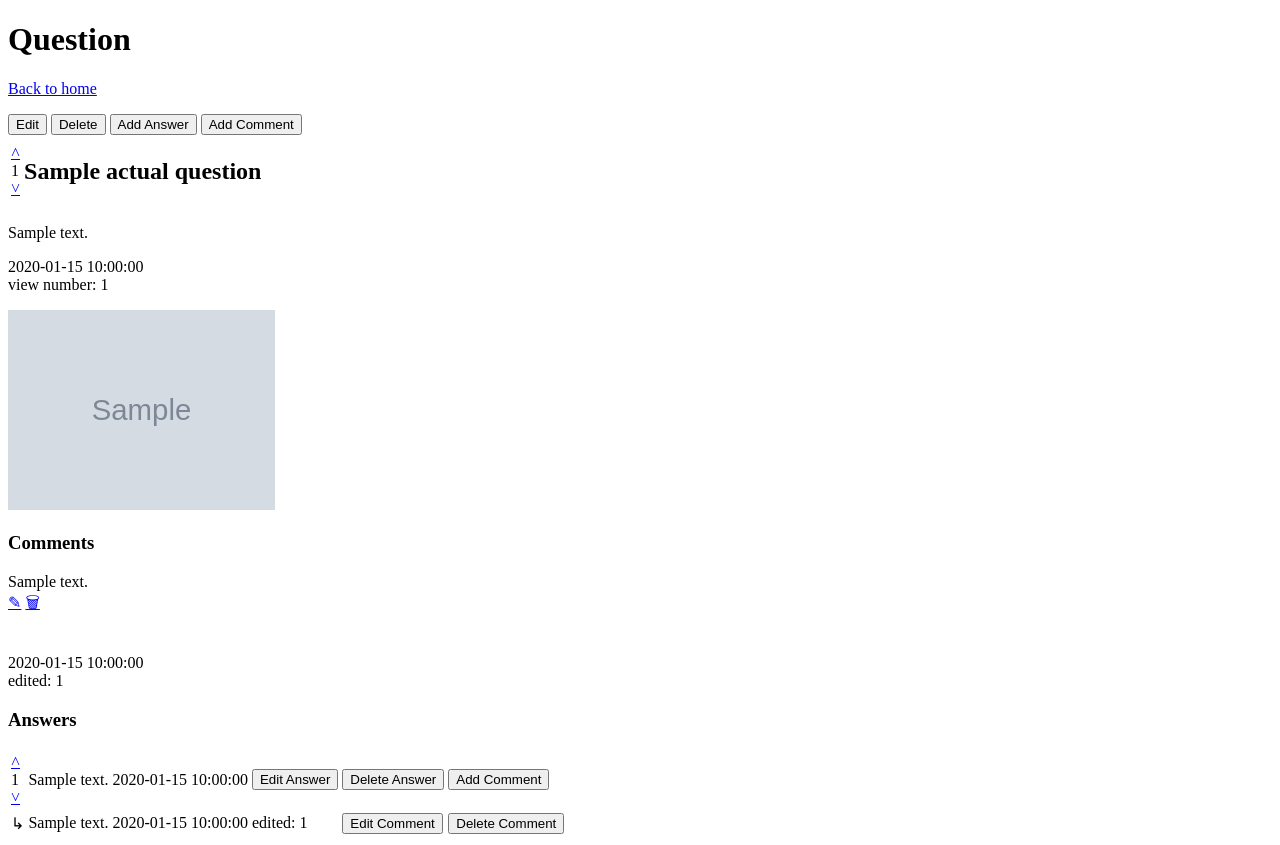
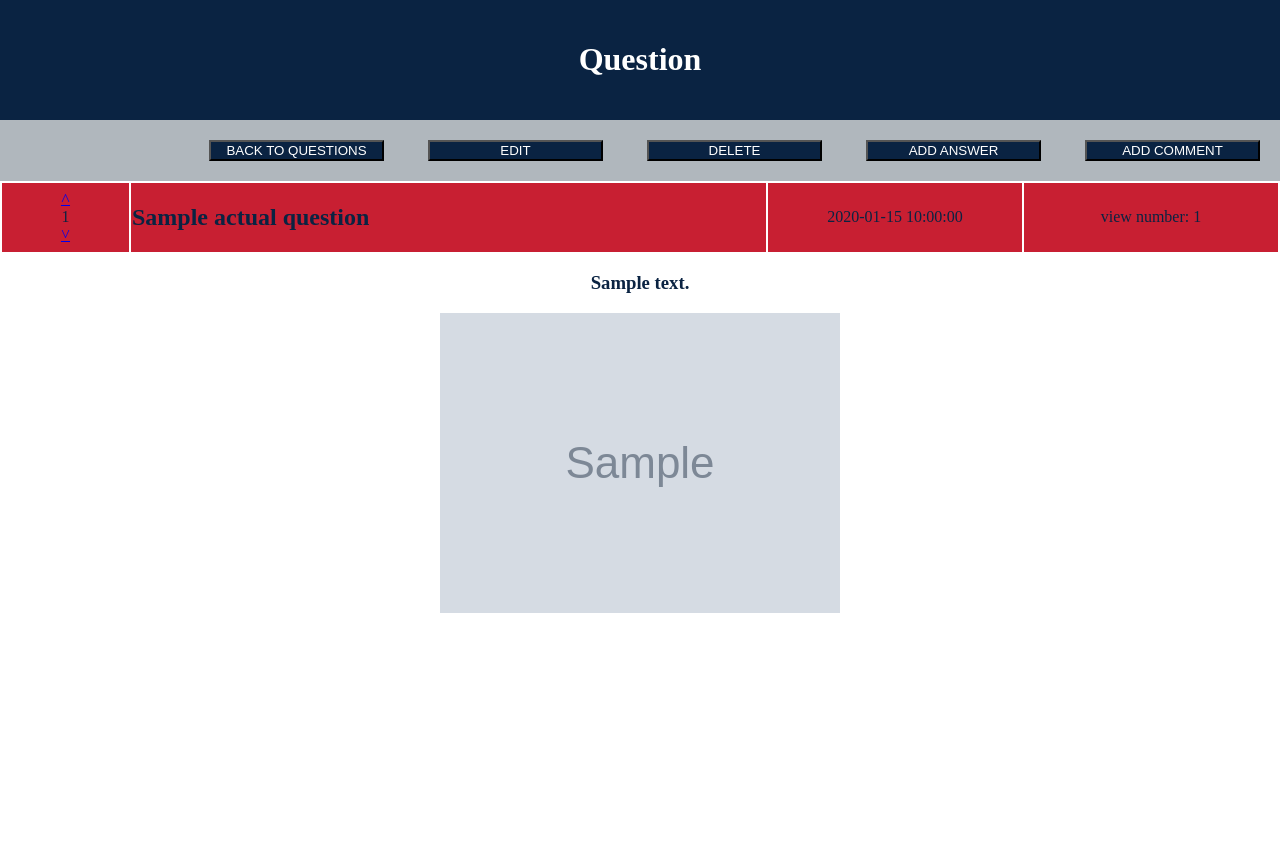
Before and after one commit to Blasko-Peter/Q-and-A, a Flask app: template templates/question.html in a window 1280 px wide. After the commit the page ends 613 px from the top, so only its background shows below. Run offline with Flask 2, Linux system fonts and the light colour scheme; the template is opened without the code that fills it: most values are stand-ins (such as "Sample title", 1, 10 or a date in 2020); grey boxes marked "Sample" are stand-in pictures.

Commit message:
refactoring the question.html so I have not seen the comments and the answers yet

```diff
--- a/data_manager.py
+++ b/data_manager.py
@@ -23,7 +23,7 @@ def sql_display_limit(cursor, limit):
 @connection.connection_handler
 def sql_add(cursor, subtime, title, msg, img):
     cursor.execute("""
-                      INSERT INTO question (submission_time, view_number, vote_number, title, message, image)
+                      INSERT INTO question (submission_time, view_number, vote_number, title, message, images)
                       VALUES (%s, 0, 0, %s, %s, %s);
     """, (subtime, title, msg, img))
 
--- a/server.py
+++ b/server.py
@@ -8,7 +8,7 @@ import time
 
 app = Flask(__name__)
 
-UPLOAD_FOLDER = os.path.dirname('static/image/')
+UPLOAD_FOLDER = os.path.dirname('static/images/')
 app.config['UPLOAD_FOLDER'] = UPLOAD_FOLDER
 
 
--- /dev/null
+++ b/static/style_question.css
@@ -0,0 +1,76 @@
+body {
+margin: 0;
+background: white
+}
+
+.header {
+background: #0A2342;
+color: white;
+padding: 20px 0
+}
+
+.header h1 {
+text-align: center
+}
+
+.nav {
+background: #B0B7BD;
+padding: 20px 0;
+text-align: right
+}
+
+.nav-item {
+display: inline-block;
+padding-left: 20px;
+padding-right: 20px;
+}
+
+.btn {
+background: #0A2342;
+color: white;
+text-transform: uppercase;
+width: 175px
+}
+
+.btn:hover {
+background: white;
+color: #C81F32
+}
+
+table {
+width: 100%
+}
+
+.table-header {
+background: #C81F32;
+color: #0A2342
+}
+
+.vote {
+width: 10%;
+color: #0A2342;
+}
+
+.center {
+text-align: center
+}
+
+.title {
+width: 50%;
+}
+
+.sub-time {
+width: 20%;
+color: #0A2342;
+text-align: center
+}
+
+.view {
+width: 20%;
+color: #0A2342;
+text-align: center
+}
+
+h3 {
+color: #0A2342
+}
--- a/templates/list.html
+++ b/templates/list.html
@@ -3,7 +3,7 @@
 <head>
     <meta charset="UTF-8">
     <title>Question List</title>
-    <link rel="stylesheet" type="text/css" href="static/style_list.css">
+    <link rel="stylesheet" type="text/css" href="/static/style_list.css">
 </head>
 <body>
     <div class="header">
--- a/templates/question.html
+++ b/templates/question.html
@@ -1,106 +1,64 @@
 <!DOCTYPE html>
-<html lang="en">
+<html>
 <head>
     <meta charset="UTF-8">
     <title>Question</title>
+    <link rel="stylesheet" type="text/css" href="/static/style_question.css">
 </head>
 <body>
-    <h1>Question</h1>
-
-    <p><a href="/">Back to home</a></p>
-
-    <form>
-        <button formaction="/question/{{ question_id }}/edit" type="submit">Edit</button>
-        <button formaction="/question/{{ question_id }}/delete" type="submit" onclick="return confirm('Are you sure you want to delete this item?');">Delete</button>
-        <button formaction="/question/{{ question_id }}/new-answer" type="submit">Add Answer</button>
-        <button formaction="/question/{{ question_id }}/new-comment" type="submit">Add Comment</button>
-    </form>
-
-    <div class="data_container">
-        <table id="question_title">
-            <tr>
-                <td>
-                    <div class="vote">
+    <div class="header">
+        <h1>Question</h1>
+    </div>
+    <div class="nav">
+        <div class="nav-item">
+            <form id="back">
+                <button class="btn" formaction="/" type="submit">Back to questions</button>
+            </form>
+        </div>
+        <div class="nav-item">
+            <form>
+                <button class="btn" formaction="/question/{{ question_id }}/edit" type="submit">Edit</button>
+            </form>
+        </div>
+        <div class="nav-item">
+            <form>
+                <button class="btn" formaction="/question/{{ question_id }}/delete" type="submit" onclick="return confirm('Are you sure you want to delete this item?');">Delete</button>
+            </form>
+        </div>
+        <div class="nav-item">
+            <form>
+                <button class="btn" formaction="/question/{{ question_id }}/new-answer" type="submit">Add Answer</button>
+            </form>
+        </div>
+        <div class="nav-item">
+            <form>
+                <button class="btn" formaction="/question/{{ question_id }}/new-comment" type="submit">Add Comment</button>
+            </form>
+        </div>
+    </div>
+    <div>
+        <table>
+            <tr class="table-header">
+                <td class="vote">
+                    <div class="center">
                         <div><a href="/question/{{ question_id }}/vote-up">&#708;</a></div>
                         <div>{{ actual_question[0]['vote_number'] }}</div>
                         <div><a href="/question/{{ question_id }}/vote-down">&#709;</a></div>
                     </div>
                 </td>
-                <td><h2>{{ actual_question[0]['title'] }}</h2></td>
+                <td class="title"><h2>{{ actual_question[0]['title'] }}</h2></td>
+                <td class="sub-time">{{ actual_question[0]['submission_time'] }}</td>
+                <td class="view">view number: {{ actual_question[0]['view_number'] }}</td>
             </tr>
         </table>
-
-        <p>{{ actual_question[0]['message'] }}</p>
-
-        <p>
-            <div class="meta_left">{{ actual_question[0]['submission_time'] }}</div>
-            <div class="meta_right">view number: {{ actual_question[0]['view_number'] }}</div>
-        </p>
     </div>
-
-    <div id="image">
+    <div class="center">
+        <h3>{{ actual_question[0]['message'] }}</h3>
+    </div>
+    <div id="image" class="center">
         {% if actual_question[0]['image'] %}
-            <img src="/static/image/{{ actual_question[0]['image'] }}" height="200">
+            <img src="/static/images/{{ actual_question[0]['image'] }}" height="300">
         {% endif %}
     </div>
-
-    <div class="data_container">
-        {% if comments %}
-            <h3>Comments</h3>
-                {% for comment in comments %}
-                        <div id="question_comment">
-                            <div id="comment_message">{{ comment['message'] }}</div>
-                            <div id="comment_actions">
-                                <a href="/comments/{{ comment['id'] }}/edit">&#9998;</a>
-                                <a href="/comments/{{ comment['id'] }}/delete" onclick="return confirm('Are you sure you want to delete this item?');">&#128465;</a>
-                            </div>
-                            <br><br>
-                            <div id="comment_subtime">{{ comment['submission_time'] }}</div>
-                            <div id="edited">edited: {{ comment['edited_count'] }}</div>
-                        </div>
-                {% endfor %}
-        {% else %}
-            <h3>No comments yet</h3>
-        {% endif %}
-    </div>
-
-    {% if actual_answer %}
-
-        <div class="data_container">
-            <h3>Answers</h3>
-            <table id="answer_table">
-                {% for item in actual_answer %}
-                    <tr id="answer_data">
-                        <td>
-                            <div class="vote">
-                                <div><a href="/answer/{{ item['question_id'] }}/{{ item['id'] }}/vote-up">&#708;</a></div>
-                                <div>{{ item['vote_number'] }}</div>
-                                <div><a href="/answer/{{ item['question_id'] }}/{{ item['id'] }}/vote-down">&#709;</a></div>
-                            </div>
-                        </td>
-                        <td>{{ item['message'] }}</td>
-                        <td class="little_meta">{{ item['submission_time'] }}</td>
-                        <td><form action="/answer/{{ item.id }}/edit"><input type="submit" value="Edit Answer"></form></td>
-                        <td><form action="/answer/{{ item.question_id }}/{{ item.id }}/delete"><input type="submit" value="Delete Answer"></form></td>
-                        <td><form action="/answer/{{ item.id }}/new-comment"><input type="submit" value="Add Comment"></form></td>
-                    </tr>
-                    <tr>
-                        {% for items in comment_to_answer_list %}
-                            <tr id="comment_to_answer_row">
-                            {% if items['answer_id'] == item['id'] %}
-                                <td>&#x21B3;</td>
-                                <td>{{ items['message'] }}</td>
-                                <td class="little_meta">{{ items['submission_time'] }}</td>
-                                <td class="little_meta">edited: {{ items['edited_count'] }}</td>
-                                <td><form action="/comments/{{ items['id'] }}/edit"><input type="submit" value="Edit Comment"></form></td>
-                                <td><form action="/comments/{{ items['id'] }}/delete" onclick="return confirm('Are you sure you want to delete this item?');"><input type="submit" value="Delete Comment"></form></td>
-                            {% endif %}
-                            </tr>
-                        {% endfor %}
-                    </tr>
-                {% endfor %}
-            </table>
-            {% endif %}
-        </div>
 </body>
 </html>
```
Also changed, not shown: static/images/P1010923.JPG (renamed from static/image/P1010923.JPG).
